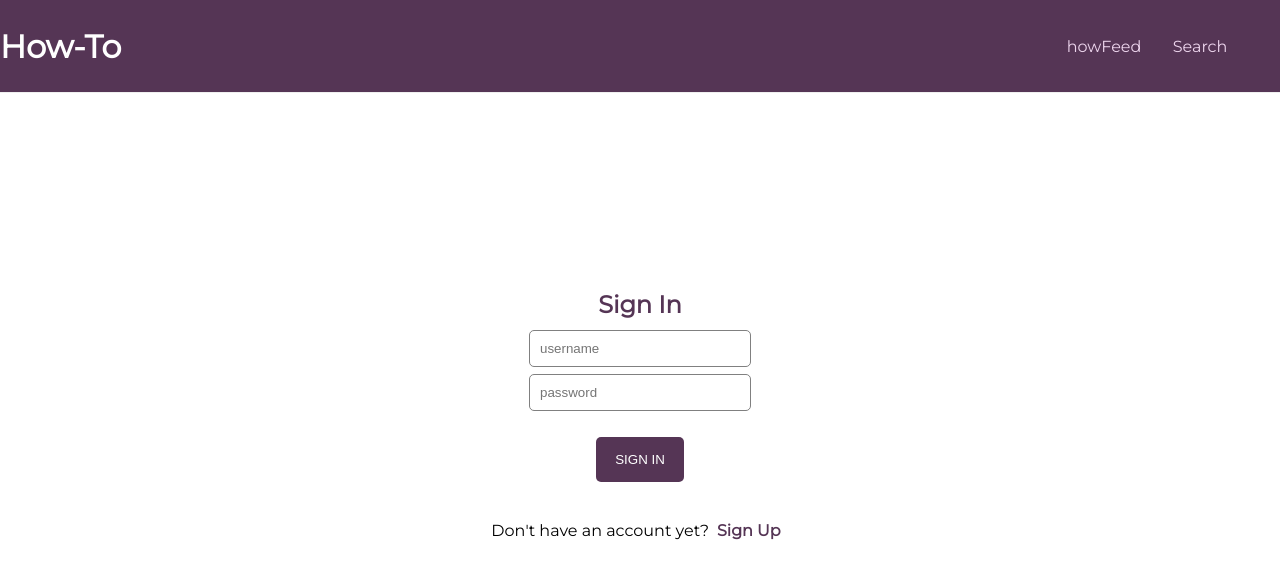
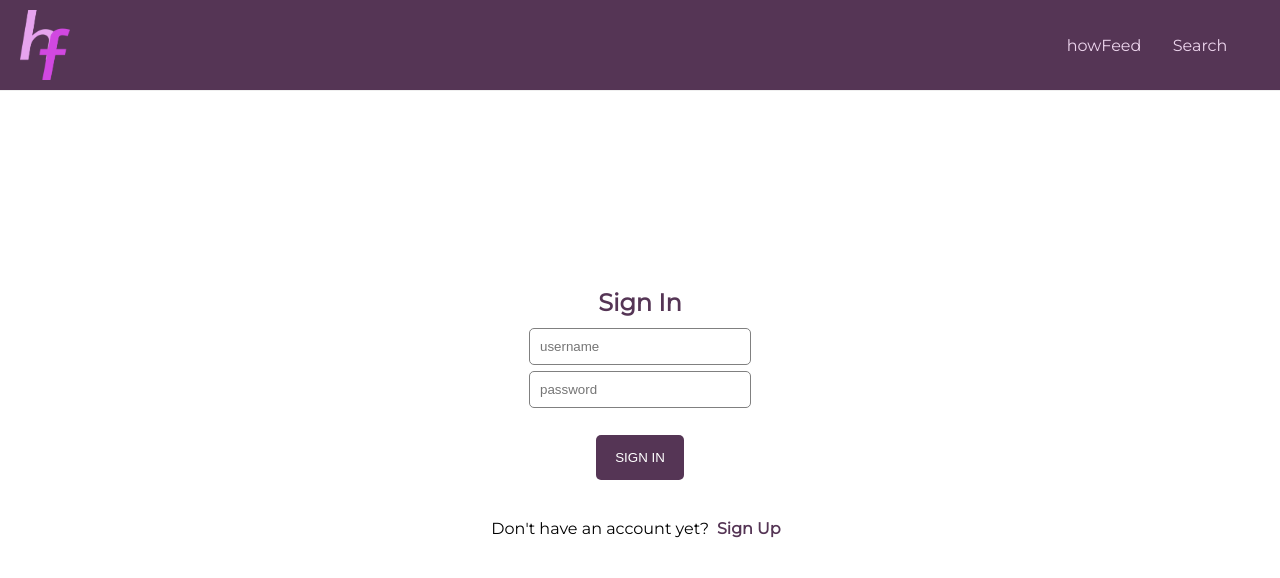
Before and after one commit to theolamide/howfinder, a React (Create React App) app in the folder howfinder/: page /#/login in a window 1280 px wide. Before the commit this address led to /#/. Shown: the top 578 px of the page. Built offline with nearby package versions, Linux system fonts and the light colour scheme.

Commit message:
Many many styling updates to all the pages

```diff
--- a/howfinder/src/App.js
+++ b/howfinder/src/App.js
@@ -21,14 +21,12 @@ function App() {
         <Nav />
 
         <Switch>
-          {/* <PrivateRoute path='/add-how-to' component={AddHowTo} /> */}
           <PrivateRoute path='/dashboard' component={Dashboard} />
           <PrivateRoute path='/update-howtos/:id' component={UpdateHowTo} />
           <Route path='/login' component={LogInForms} />
           <Route path='/signup' component={SignUp} />
           <Route path='/searchform' component={SearchForm} />
           <Route path='/' component={LogInForms} />
-          {/* <Redirect from='/update-howtos/:id' to='/update-howtos/:id' /> */}
         </Switch>
       </HashRouter>
     </div>
--- a/howfinder/src/Components/Dashboard.js
+++ b/howfinder/src/Components/Dashboard.js
@@ -51,6 +51,7 @@ export default function Dashboard(props) {
 
 const DashboardRoot = Styled.div`
     display: flex;
-    height: 85vh;
+    align-items:center;
+    height: 91vh;
     // border: 1px solid red;
 `
--- a/howfinder/src/Components/HowToCard.js
+++ b/howfinder/src/Components/HowToCard.js
@@ -33,6 +33,13 @@ const IndividualCards = Styled.div`
     color: #070707;
     // text-transform: capitalize;
     padding: 0.5rem;
+
+            .profile{
+                display:flex;
+                align-items: center;
+                width: 20%;
+                // border: 1px solid black;
+            }
 
             h2{
                 text-align: center;
@@ -87,6 +94,15 @@ const DeleteButton = Styled.button`
         }
 `
 
+const imgStyle = {
+    maxHeight: 30,
+    maxWidth: 30,
+    borderRadius: 24,
+    border: "2px solid #553555",
+    marginLeft: 12,
+    backgroundColor: "white"
+};
+
 export const HowToCard = props => {
     var Username = localStorage.getItem('username')
 
@@ -95,7 +111,15 @@ export const HowToCard = props => {
         <CardsContainer>
             {props.howtos.map(item => (
                 <IndividualCards key={item.id} className='IndividualCards' >
-                    <h2> {item.name} by {item.username}</h2>
+                    <div className="profile">
+                        <img
+                            src='https://cdn4.iconfinder.com/data/icons/messenger-1-0-line/106/Profile_Line-512.png'
+                            style={imgStyle}
+                            alt="Profile"
+                        />
+                        <p> <i> {item.username}</i></p>
+                    </div>
+                    <h2> {item.name}</h2>
                     <p> {item.desc} </p>
 
                     {/* Conditional Rendering of edit and delete buttons */}
--- a/howfinder/src/Components/Login.js
+++ b/howfinder/src/Components/Login.js
@@ -117,7 +117,10 @@ const LogInForms = withFormik({
                 localStorage.setItem("username", res.data.username)
                 props.history.push('/dashboard')
             })
-            .catch(err => console.log(err.response));
+            .catch(err => {
+                console.log(err.response)
+                alert("Invalid Credentials", err)
+            });
     }
 })(LogIn);
 
--- a/howfinder/src/Components/Nav.js
+++ b/howfinder/src/Components/Nav.js
@@ -1,6 +1,7 @@
 import React from 'react';
 import { Link, withRouter } from "react-router-dom";
 import styled from 'styled-components';
+import Logo from '../Images/howfinderLogo.png';
 
 
 const NavBox = styled.nav`
@@ -52,6 +53,15 @@ const NavDiv = styled.div`
         }
 `
 
+const imgStyle = {
+    maxHeight: 70,
+    maxWidth: 70,
+    marginLeft: 20,
+    marginTop: 10,
+    marginBottom: 10,
+    cursor: "pointer"
+};
+
 const Nav = (props) => {
 
     const Logout = () => {
@@ -61,7 +71,8 @@ const Nav = (props) => {
 
     return (
         <NavBox>
-            <H1Style>How-To</H1Style>
+            {/* <H1Style>How-To</H1Style> */}
+            <img style={imgStyle} src={Logo} alt="Logo" />
 
             <NavDiv>
                 <NavLink to="/dashboard">howFeed</NavLink>
--- a/howfinder/src/Components/SignUp.js
+++ b/howfinder/src/Components/SignUp.js
@@ -181,7 +181,7 @@ const FormikSignUp = withFormik({
 
     handleSubmit(values, { props, setStatus }) {
         axios
-            .post("https://build-week-how-to.herokuapp.com/api/auth/register", values)
+            .post("http://localhost:3300/api/auth/register", values)
             .then(res => {
                 setStatus(res.data);
                 console.log(res.status);
```
Also changed, not shown: howfinder/src/Images/howfinderLogo.png (added).
